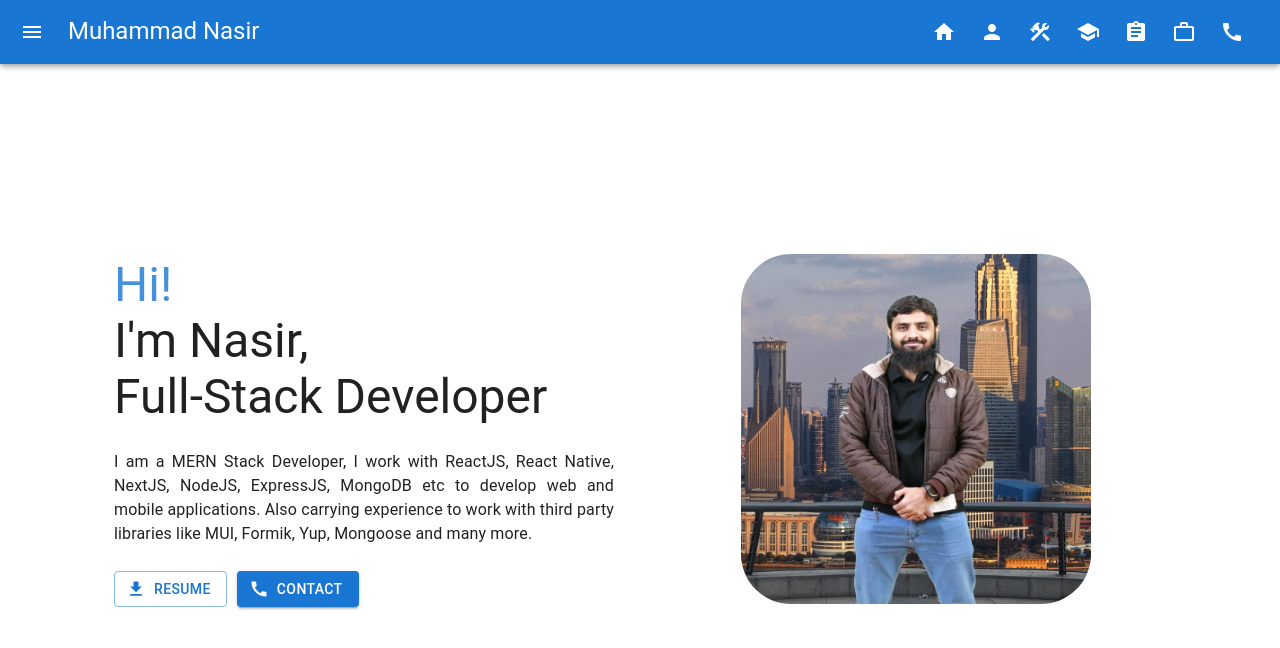
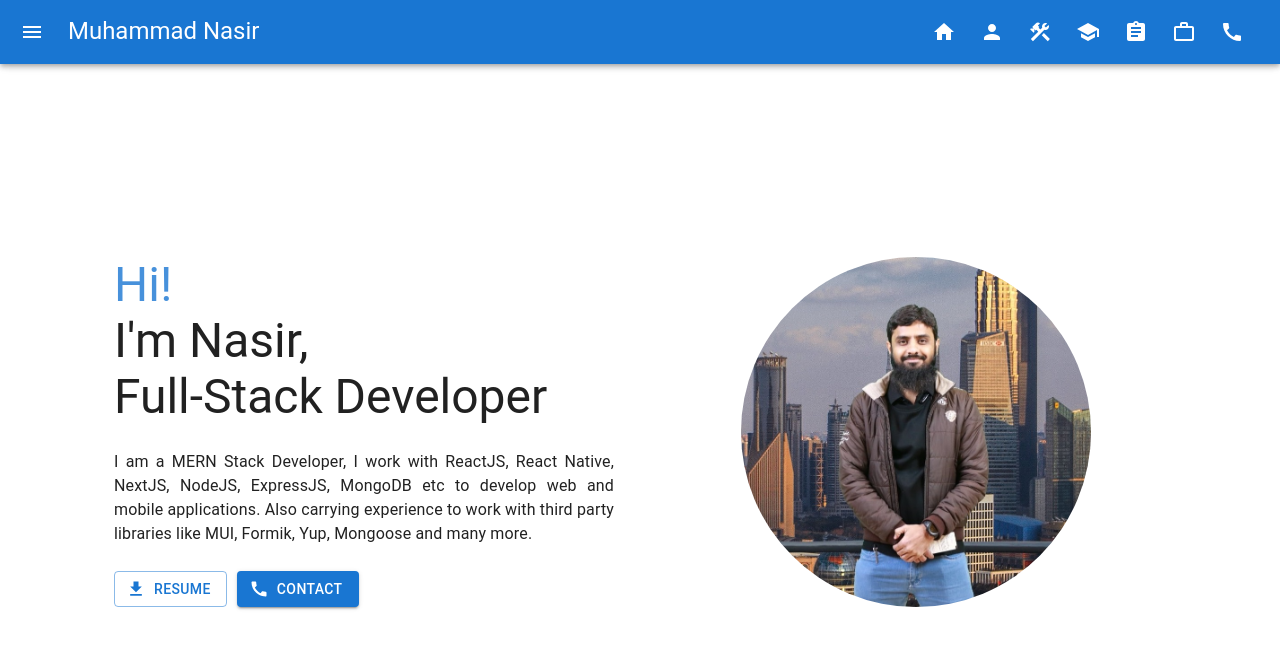
Before and after one commit to NasirKhatri/my-portfolio, a Next.js app: page / in a window 1280 px wide. Shown: the top 648 px of the page. Built offline with nearby package versions, Linux system fonts and the light colour scheme.

Commit message:
picture size have bug have been resolved

```diff
--- a/src/app/page.tsx
+++ b/src/app/page.tsx
@@ -8,16 +8,14 @@ import CallIcon from '@mui/icons-material/Call';
 import useWindowSize from "@/hooks/useWindowSize";
 import image from "./../../public/static/muhammadNasir.jpg"
 
-
-
 export default function Home() {
   const size = useWindowSize();
   return (
-    <Container maxWidth="lg" sx={{height: "100%", paddingTop: "2rem", paddingBottom: "2rem"}}>
-    <Container maxWidth="lg" sx={{ height: "100%", display: "flex", flexDirection: "row"}}>
+    <Container maxWidth="lg" sx={{ height: "100%", paddingTop: "2rem", paddingBottom: "2rem" }}>
+      <Container maxWidth="lg" sx={{ height: "100%", display: "flex", flexDirection: "row" }}>
         <Grid container alignItems="center" flexWrap="wrap-reverse">
           <Grid item xs={12} md={6} style={{ display: "flex", justifyContent: 'center' }}>
-          <Box sx={{maxWidth: "500px" }}>
+            <Box sx={{ maxWidth: "500px" }}>
               <Typography variant="h3" color="primary.light">Hi!</Typography>
               <Typography variant="h3">I'm Nasir,</Typography>
               <Typography variant="h3">Full-Stack Developer</Typography>
@@ -28,26 +26,34 @@ export default function Home() {
           </Grid>
           <Grid item xs={12} md={6} textAlign="center">
             {
-            size.width < 500 ? <Image
+              size.width < 500 ?
+                <div style={{ width: "225px", height: "225px", margin: "auto" }}>
+                  <Image
+                    alt="author"
+                    src={image}
                     width={225}
                     height={225}
-              alt="Picture of the author"
-              style={{ borderRadius: "50px" }}
+                    objectFit="cover"
+                    style={{ borderRadius: "112.5px" }}
+                  />
+                </div>
+                : <></>}
+            {
+              size.width >= 500 ?
+                <div style={{ width: "350px", height: "350px", margin: "auto" }}>
+                  <Image
+                    alt="author"
                     src={image}
-              priority
-            /> : <Image
                     width={350}
                     height={350}
-              alt="Picture of the author"
-              style={{ borderRadius: "50px" }}
-              src={image}
-              priority
+                    objectFit="cover"
+                    style={{ borderRadius: "175px" }}
                   />
+                </div>
+                : <></>
             }
-
           </Grid>
         </Grid>
-
       </Container>
     </Container>
   )
```
Also changed, not shown: public/static/muhammadNasir.jpg, public/static/nasir2.jpg (added). Lines whose indentation alone changed are shown as unchanged.
